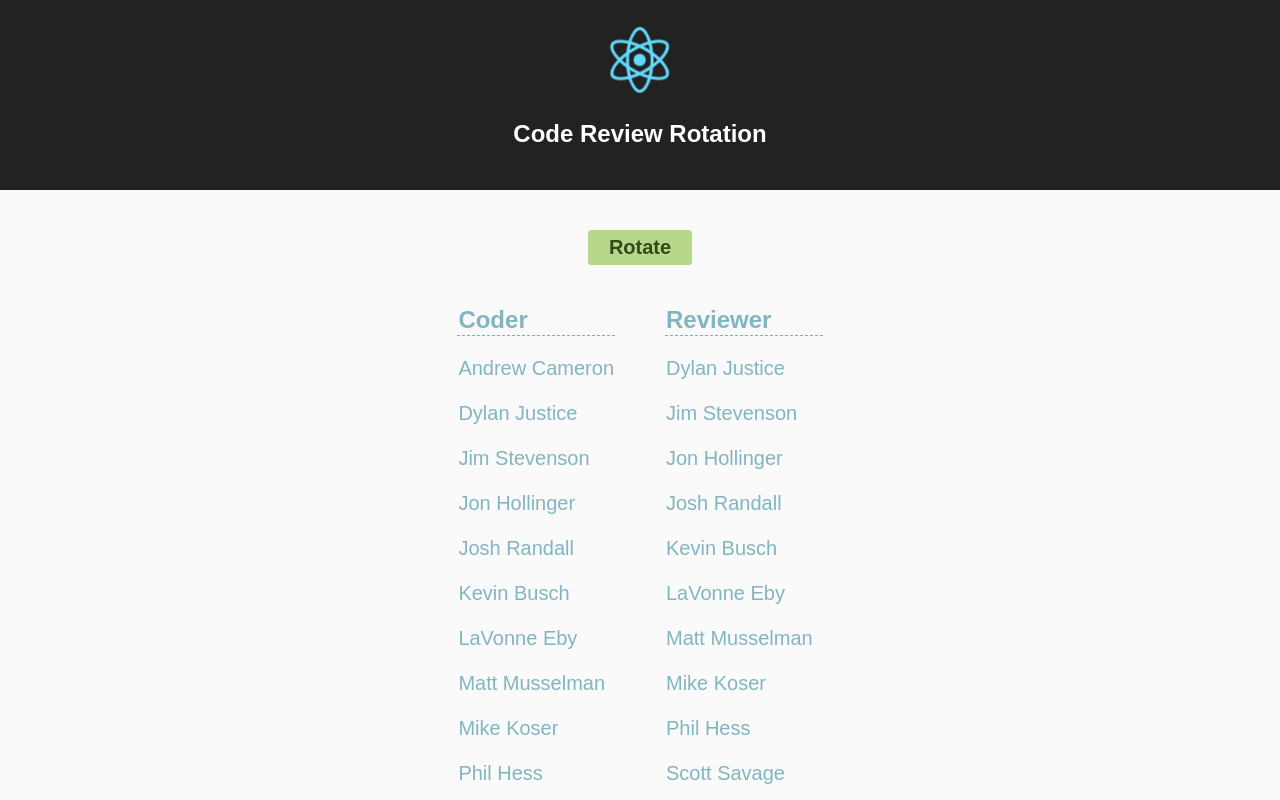
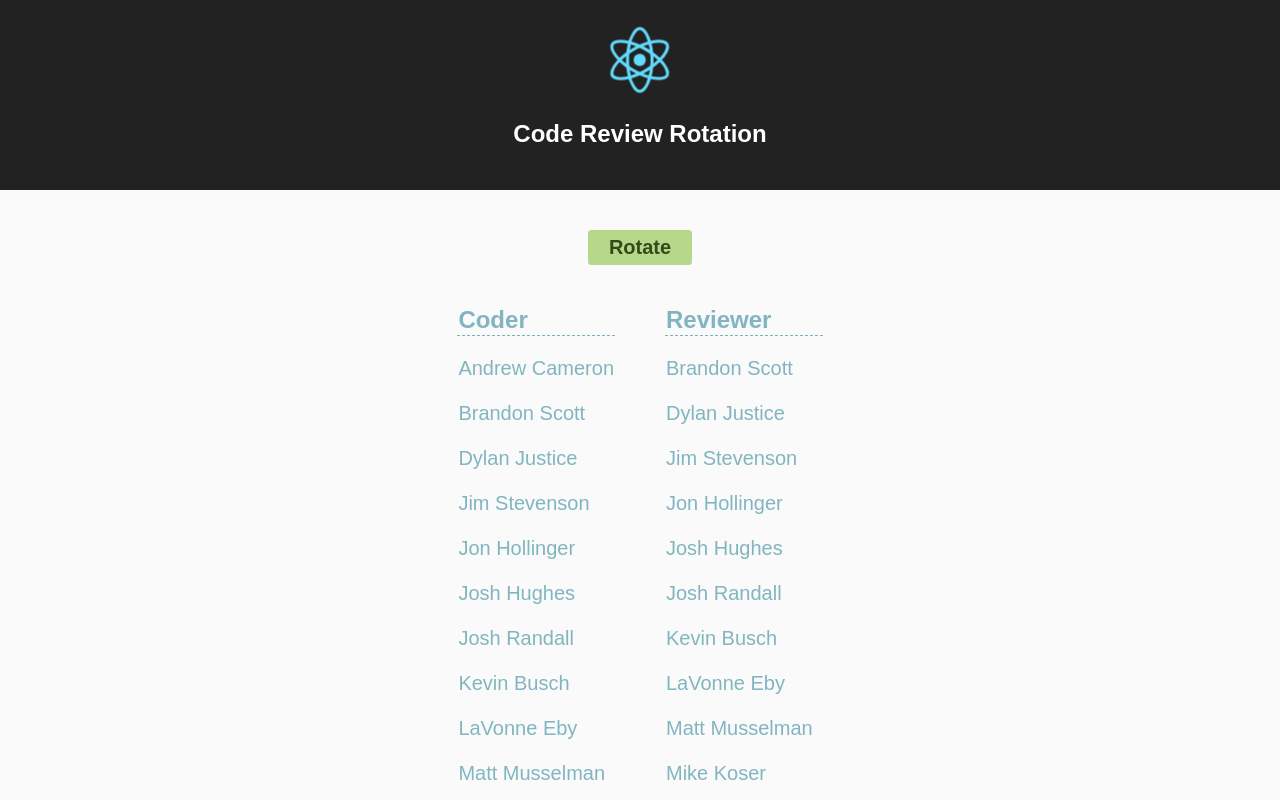
Before and after one commit to HeyKos/code-reviewers, a React (Create React App) app: page / in a window 1280 px wide. Shown: the top 800 px of the page. Built offline with nearby package versions, Linux system fonts and the light colour scheme; the HTML template or start-up script is replaced by a standard one.

Commit message:
Added new developers

```diff
--- a/src/components/developer-list.tsx
+++ b/src/components/developer-list.tsx
@@ -24,9 +24,11 @@ interface ComponentState {
 
 const developers: Developer[]  = [
     { id: 1,    name: 'Andrew Cameron' },
+    { id: 16,   name: 'Brandon Scott' },
     { id: 2,    name: 'Dylan Justice' },
     { id: 3,    name: 'Jim Stevenson' },
     { id: 4,    name: 'Jon Hollinger' },
+    { id: 17,   name: 'Josh Hughes' },
     { id: 5,    name: 'Josh Randall' },
     { id: 6,    name: 'Kevin Busch' },
     { id: 7,    name: 'LaVonne Eby' },
```
